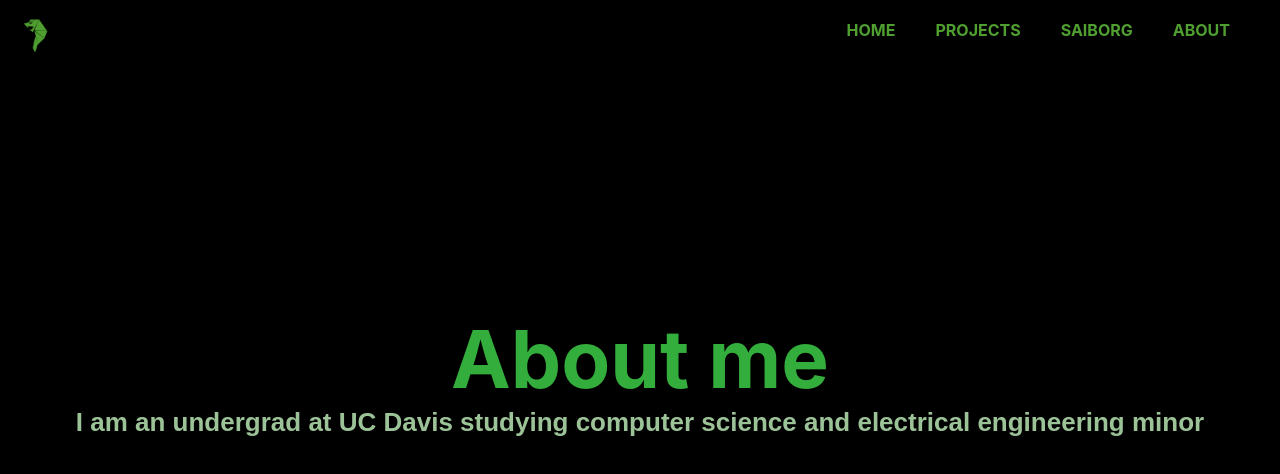
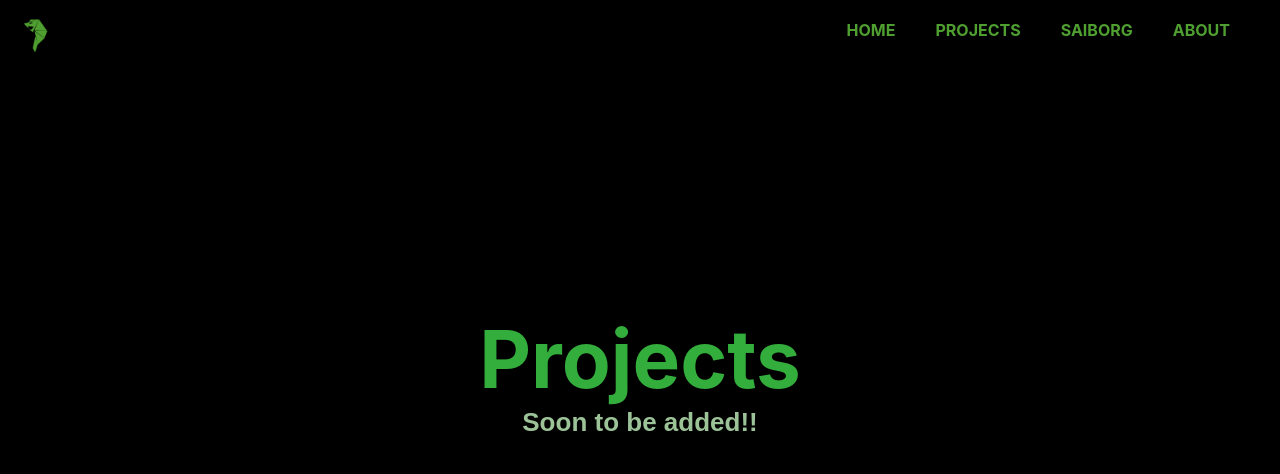
Before and after one commit to SaiChamarty/my-website, a React (Create React App) app: page /projects in a window 1280 px wide. Shown: the top 474 px of the page. Built offline with nearby package versions, Linux system fonts and the light colour scheme; a web font is replaced by a local one.

Commit message:
Projects page updated

```diff
--- a/src/components/Projects.jsx
+++ b/src/components/Projects.jsx
@@ -6,10 +6,10 @@
     <div className='App'>
       <div className='Text'>
         <div className='name'>
-          <h1>About me</h1>
+          <h1>Projects</h1>
         </div>
         <div className='description'>
-          <h1>I am an undergrad at UC Davis studying computer science and electrical engineering minor</h1>
+          <h1>Soon to be added!!</h1>
         </div>
       </div>
     </div>
```
